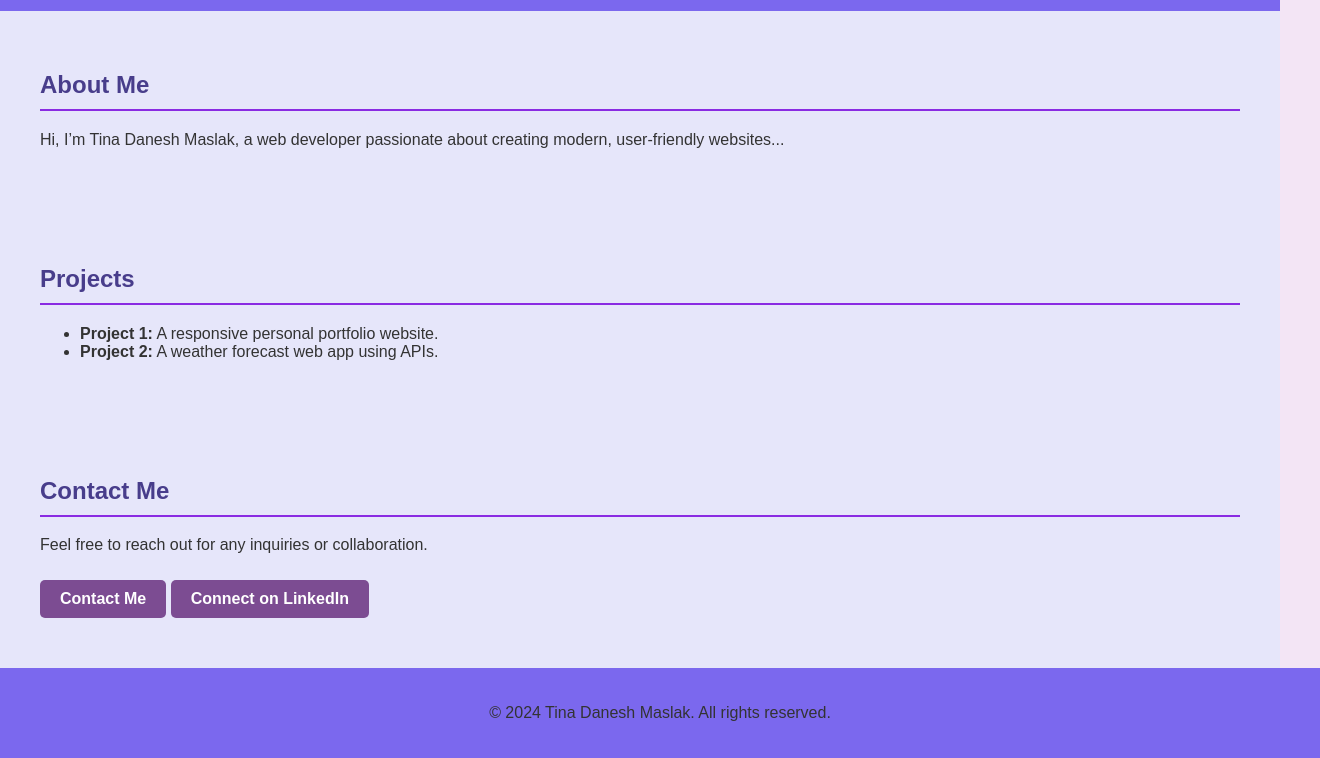
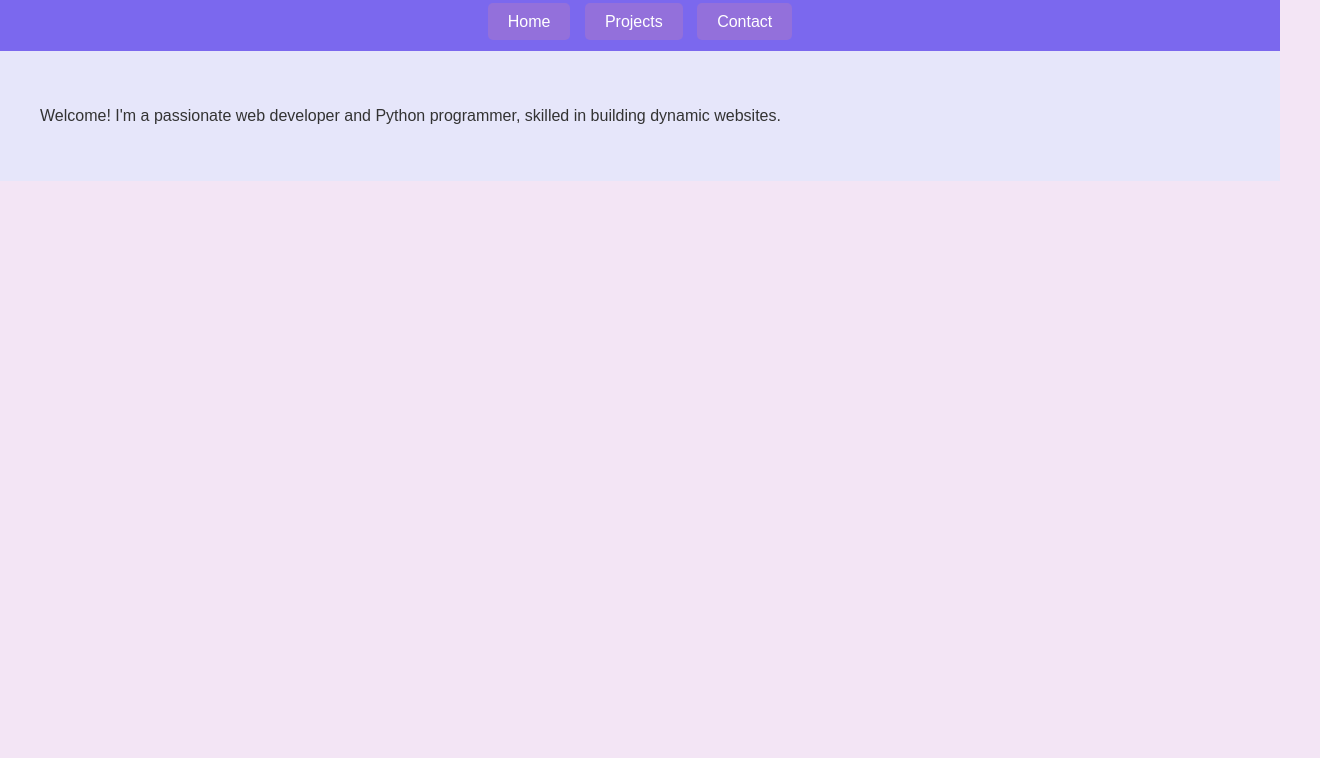
Before and after one commit to Tinadmm/portfolio-website, a plain HTML site: page index.html in a window 1280 px wide. Shown: the part 94-852 px from the top of the page, 1320 px wide, since content can reach past the window. After the commit the page ends 800 px from the top, so only its background shows below. Drawn offline with Linux system fonts and the light colour scheme.

Commit message:
Update index.html

```diff
--- a/index.html
+++ b/index.html
@@ -1,61 +1,24 @@
 <!DOCTYPE html>
 <html lang="en">
 <head>
-    <meta charset="UTF-8" />
-    <meta name="viewport" content="width=device-width, initial-scale=1.0" />
-    <title>Portfolio</title>
-    <link rel="stylesheet" href="style.css" />
+    <meta charset="UTF-8">
+    <meta name="viewport" content="width=device-width, initial-scale=1.0">
+    <title>Tina Danesh Maslak - Portfolio</title>
+    <link rel="stylesheet" href="style.css">
 </head>
 <body>
     <header>
-      <h1>Tina Danesh Maslak's Portfolio</h1>
+        <h1>Tina Danesh Maslak</h1>
+        <p>Web Developer | Python Programmer | IT Specialist</p>
         <nav>
-        <a href="#about">About Me</a>
-        <a href="#projects">Projects</a>
-        <a href="#contact">Contact</a>
+            <a href="index.html">Home</a>
+            <a href="projects.html">Projects</a>
+            <a href="contact.html">Contact</a>
         </nav>
     </header>
 
-    <section id="about">
-      <h2>About Me</h2>
-      <p>
-        Hi, I’m Tina Danesh Maslak, a web developer passionate about creating
-        modern, user-friendly websites...
-      </p>
+    <section class="intro">
+        <p>Welcome! I'm a passionate web developer and Python programmer, skilled in building dynamic websites.</p>
     </section>
-
-    <section id="projects">
-      <h2>Projects</h2>
-      <ul>
-        <li>
-          <strong>Project 1:</strong> A responsive personal portfolio website.
-        </li>
-        <li>
-          <strong>Project 2:</strong> A weather forecast web app using APIs.
-        </li>
-      </ul>
-    </section>
-
-    <section id="contact">
-      <h2>Contact Me</h2>
-      <p>Feel free to reach out for any inquiries or collaboration.</p>
-      <a href="mailto:tinadaneshmaslak@gmail.com" class="contact-button"
-        >Contact Me</a
-      >
-      <!-- LinkedIn profile link -->
-      <a
-        href="www.linkedin.com/in/tina-danesh-04372a1b5"
-        target="_blank"
-        class="linkedin-button"
-        >Connect on LinkedIn</a
-      >
-    </section>
-
-    <footer>
-      <p>&copy; 2024 Tina Danesh Maslak. All rights reserved.</p>
-    </footer>
-
-    <!-- Link to your JavaScript file -->
-    <script src="script.js"></script>
 </body>
 </html>
```
Lines whose indentation alone changed are shown as unchanged.
